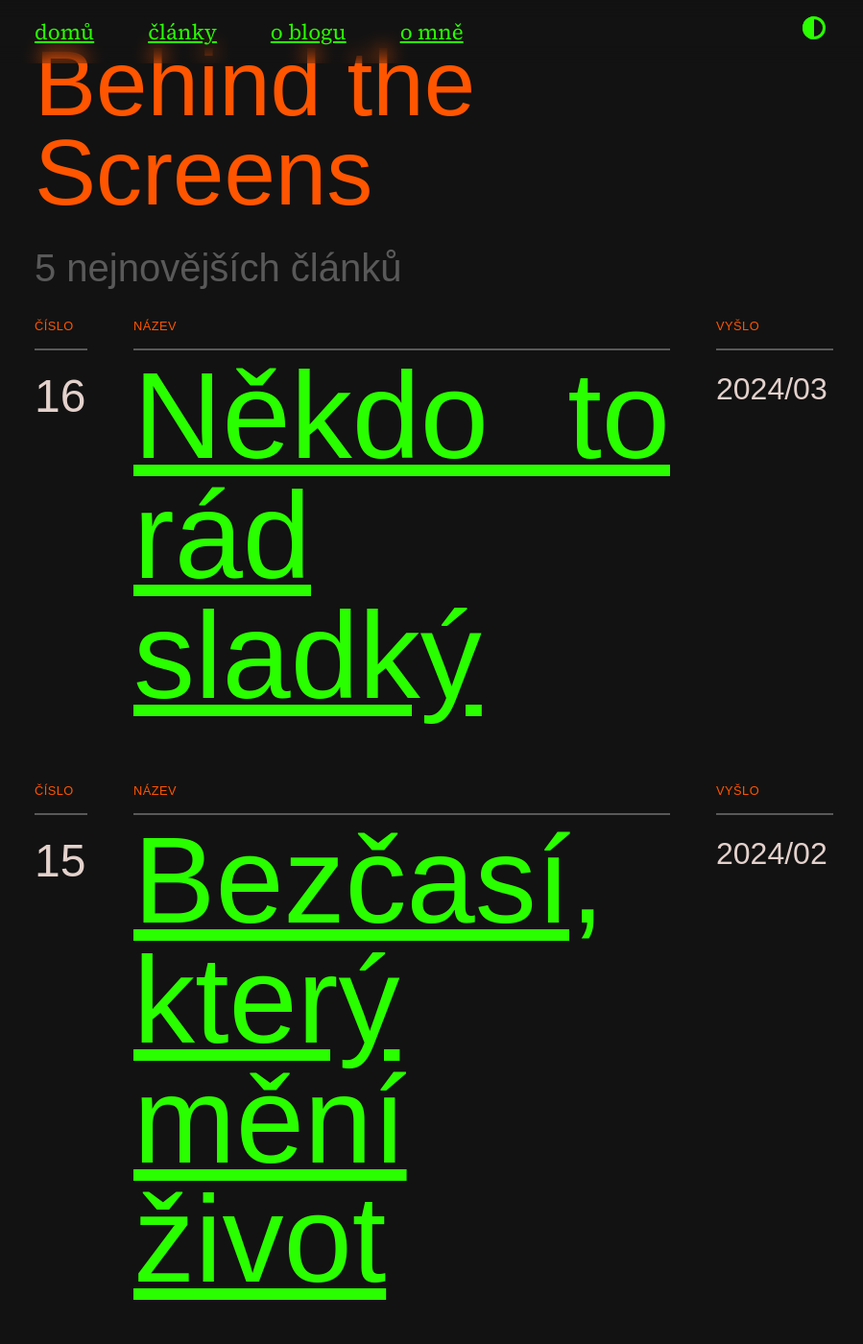
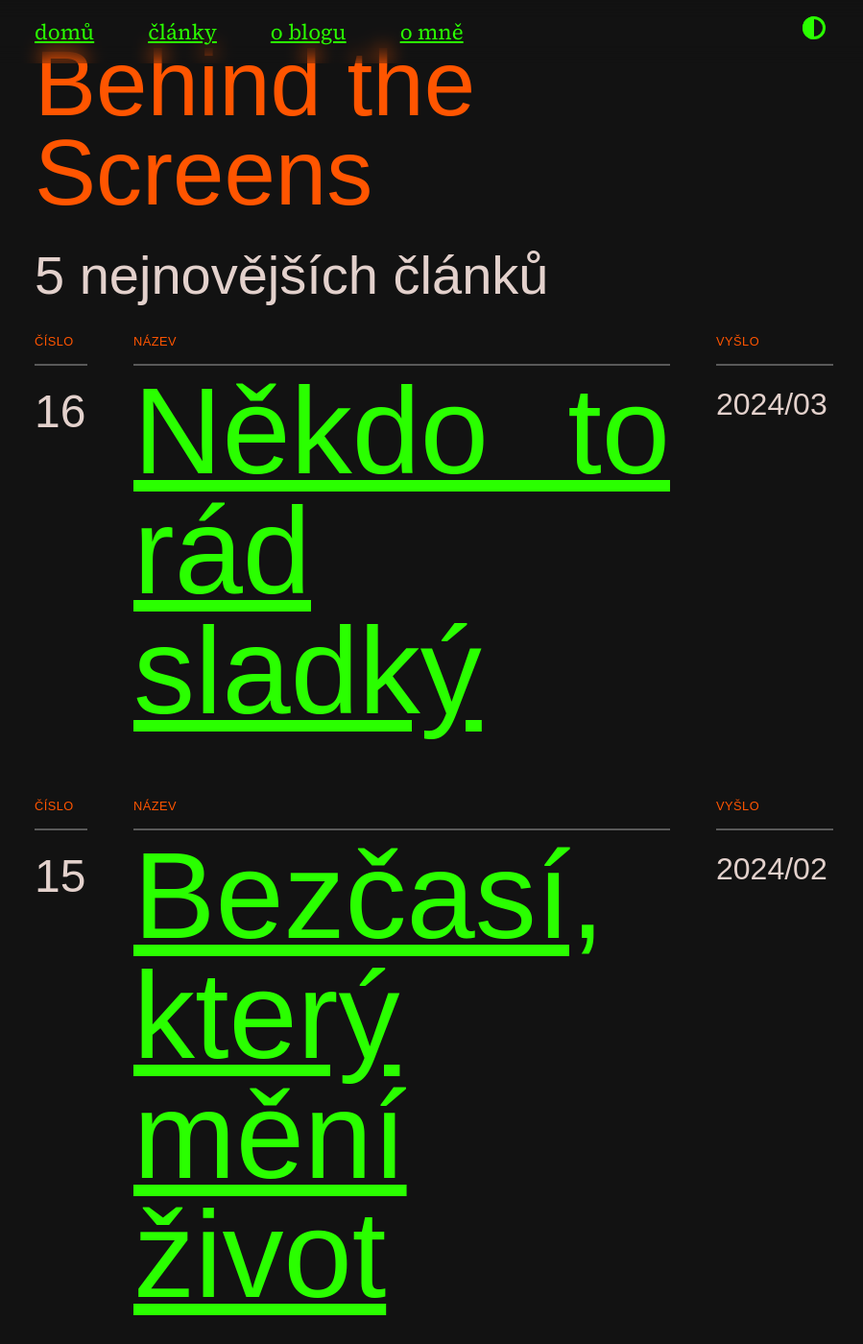
Before and after one commit to scherrer-txt/bts, a Jekyll site: the page built from index.md, in a window 1280 px wide and 1400 px high, scrolled down 246 px. Shown: the whole window at 96% size, without its empty margins (188-1087 px from the left). Built offline with Jekyll 4.4.1, drawn with Linux system fonts in a browser that asks for light colours; some web fonts are replaced.

Commit message:
additional accessibility changes

```diff
--- a/_includes/menu.html
+++ b/_includes/menu.html
@@ -8,10 +8,10 @@
 
 <nav class="menu" role="menubar">
       <ul class="menu-list">
-        <li><a href="/bts">domů</a></li>
-        <li><a href="clanky">články</a></li>
-        <li><a href="o-blogu">o blogu</a></li>
-        <li><a href="o-mne">o mně</a></li>
+        <li><a href="/bts" role="menuitem">domů</a></li>
+        <li><a href="clanky"role="menuitem">články</a></li>
+        <li><a href="o-blogu"role="menuitem">o blogu</a></li>
+        <li><a href="o-mne"role="menuitem">o mně</a></li>
         <li>
           <button title="Toggle Theme" class="theme-toggle">
             <svg viewBox="0 0 32 32" width="24" height="24" fill="currentcolor">
--- a/_includes/post_list.html
+++ b/_includes/post_list.html
@@ -1,6 +1,6 @@
 {% if site.posts.size > 0 %}
 <div class="post-meta-title">
-  <h4>Všechny články</h4>
+  <h2>Všechny články</h2>
 </div>
   <ul class="list-without-markers">
     {% for post in site.posts %}
--- a/_includes/post_list_5.html
+++ b/_includes/post_list_5.html
@@ -1,6 +1,6 @@
 {% if site.posts.size > 0 %}
 <div class="post-meta-title">
-  <h4>5 nejnovějších článků</h4>
+  <h2>5 nejnovějších článků</h2>
 </div>
   <ul class="list-without-markers">
   {% for post in site.posts | limit: 5 %}
--- a/_sass/moonwalk.scss
+++ b/_sass/moonwalk.scss
@@ -509,8 +509,8 @@
   width: 100%;
 }
 
-.post-meta-title h4 {
-  color: var(--code-text);
+.post-meta-title h2 {
+  color: var(--text);
   width: 100%;
   margin: 0;
 }
@@ -802,7 +802,7 @@
   width: 90%;
 }
 
-.post-meta-title h4 {
+.post-meta-title h2 {
   margin: 0;
 }
 
```
